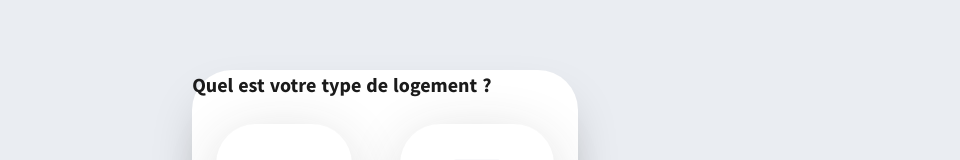
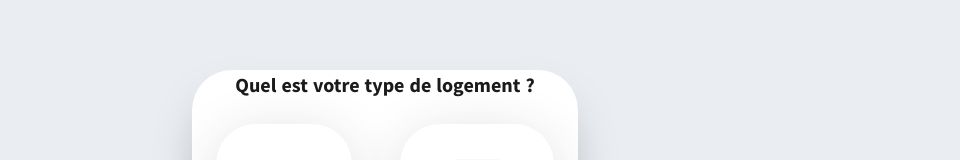
Before and after one commit to Renergie-app/web, a Nuxt app: page / in a window 1280 px wide. Shown: the part 1330-1490 px from the top of the page, without its empty margins (255-1215 px from the left). Built offline with nearby package versions, Linux system fonts and the light colour scheme.

Commit message:
center text middle

```diff
--- a/components/QuestionCard.vue
+++ b/components/QuestionCard.vue
@@ -1,6 +1,6 @@
 <template>
   <div class="flex-col outer m-5 mt-10 mb-20 max-w-lg shadow-2xl">
-    <div class="question text-xl font-bold m-7 mb-0">
+    <div class="question text-xl font-bold m-7 mb-0 text-center">
       {{ question }}
     </div>
     <div class="flex justify-center">
```
